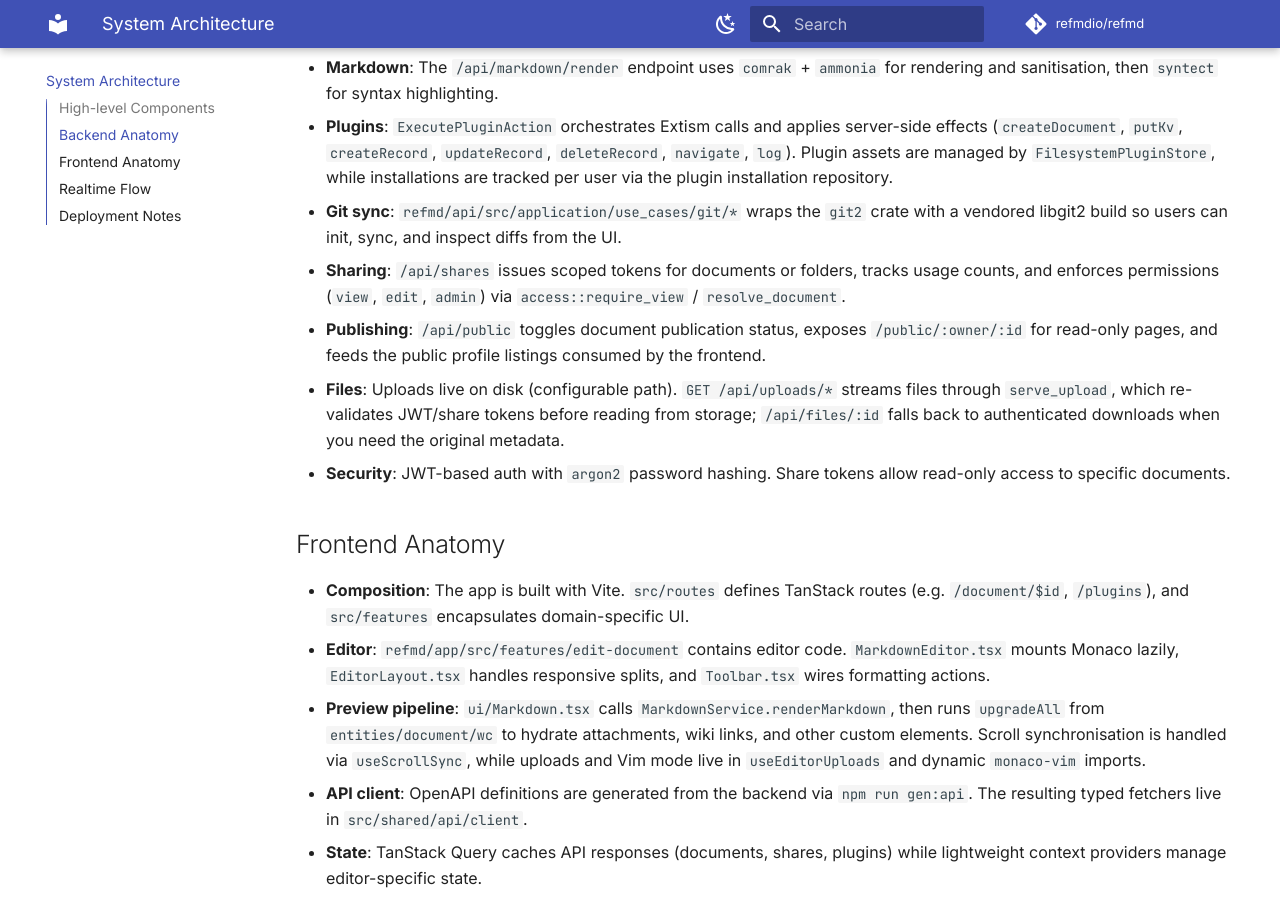
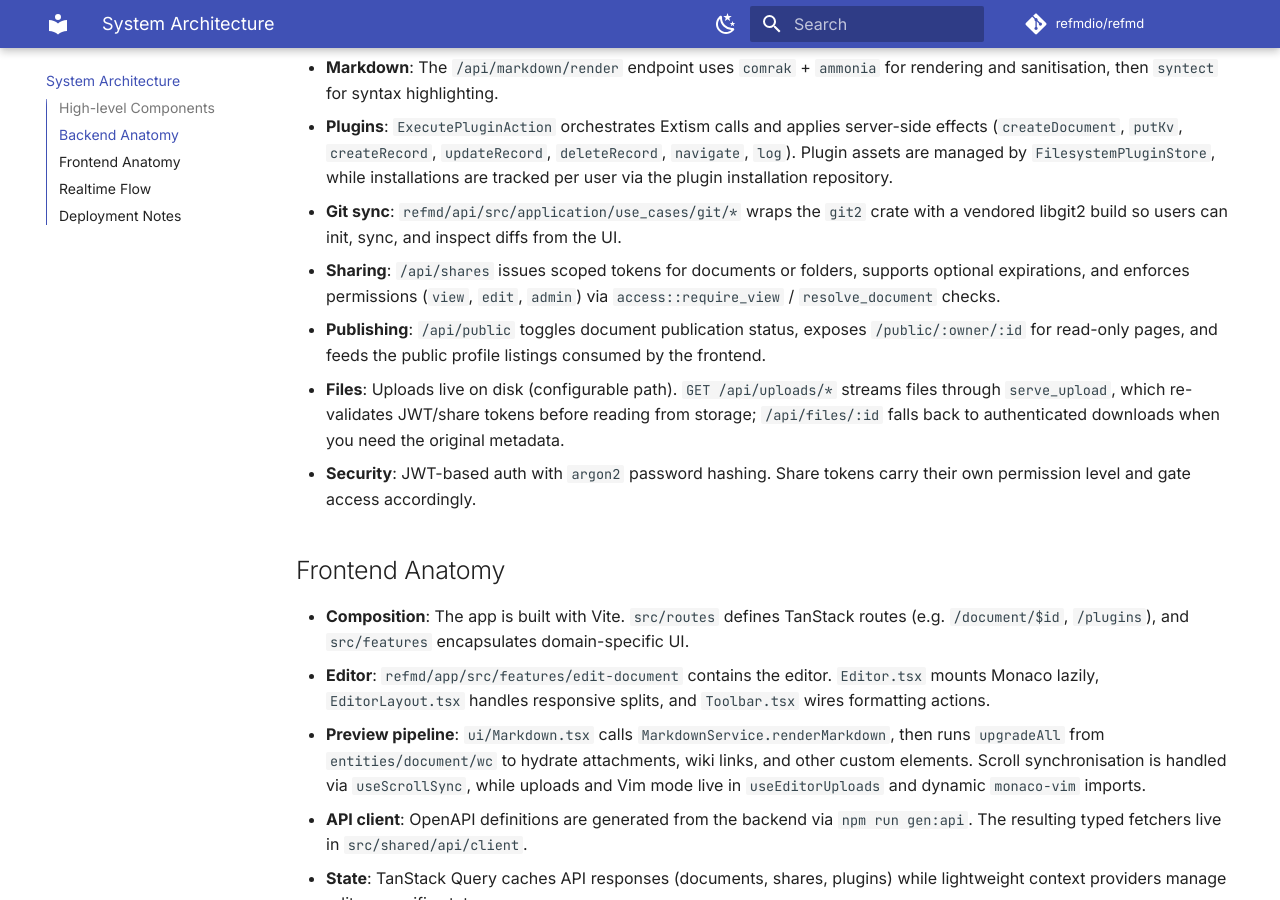
Before and after one commit to refmdio/docs, an MkDocs documentation site: the page built from docs/architecture.md, in a window 1280 px wide and 900 px high, scrolled down 866 px. Built offline with MkDocs 1.6.1 and Material for MkDocs 9.7.7, drawn with Linux system fonts in a browser that asks for light colours; comment, search, counter and statistics services are not loaded.

Commit message:
update: docs

```diff
--- a/docs/architecture.md
+++ b/docs/architecture.md
@@ -23,15 +23,15 @@ Browser (React + Monaco) ──> Axum API (Rust)
 - **Markdown**: The `/api/markdown/render` endpoint uses `comrak` + `ammonia` for rendering and sanitisation, then `syntect` for syntax highlighting.
 - **Plugins**: `ExecutePluginAction` orchestrates Extism calls and applies server-side effects (`createDocument`, `putKv`, `createRecord`, `updateRecord`, `deleteRecord`, `navigate`, `log`). Plugin assets are managed by `FilesystemPluginStore`, while installations are tracked per user via the plugin installation repository.
 - **Git sync**: `refmd/api/src/application/use_cases/git/*` wraps the `git2` crate with a vendored libgit2 build so users can init, sync, and inspect diffs from the UI.
-- **Sharing**: `/api/shares` issues scoped tokens for documents or folders, tracks usage counts, and enforces permissions (`view`, `edit`, `admin`) via `access::require_view` / `resolve_document`.
+- **Sharing**: `/api/shares` issues scoped tokens for documents or folders, supports optional expirations, and enforces permissions (`view`, `edit`, `admin`) via `access::require_view` / `resolve_document` checks.
 - **Publishing**: `/api/public` toggles document publication status, exposes `/public/:owner/:id` for read-only pages, and feeds the public profile listings consumed by the frontend.
 - **Files**: Uploads live on disk (configurable path). `GET /api/uploads/*` streams files through `serve_upload`, which re-validates JWT/share tokens before reading from storage; `/api/files/:id` falls back to authenticated downloads when you need the original metadata.
-- **Security**: JWT-based auth with `argon2` password hashing. Share tokens allow read-only access to specific documents.
+- **Security**: JWT-based auth with `argon2` password hashing. Share tokens carry their own permission level and gate access accordingly.
 
 ## Frontend Anatomy
 
 - **Composition**: The app is built with Vite. `src/routes` defines TanStack routes (e.g. `/document/$id`, `/plugins`), and `src/features` encapsulates domain-specific UI.
-- **Editor**: `refmd/app/src/features/edit-document` contains editor code. `MarkdownEditor.tsx` mounts Monaco lazily, `EditorLayout.tsx` handles responsive splits, and `Toolbar.tsx` wires formatting actions.
+- **Editor**: `refmd/app/src/features/edit-document` contains the editor. `Editor.tsx` mounts Monaco lazily, `EditorLayout.tsx` handles responsive splits, and `Toolbar.tsx` wires formatting actions.
 - **Preview pipeline**: `ui/Markdown.tsx` calls `MarkdownService.renderMarkdown`, then runs `upgradeAll` from `entities/document/wc` to hydrate attachments, wiki links, and other custom elements. Scroll synchronisation is handled via `useScrollSync`, while uploads and Vim mode live in `useEditorUploads` and dynamic `monaco-vim` imports.
 - **API client**: OpenAPI definitions are generated from the backend via `npm run gen:api`. The resulting typed fetchers live in `src/shared/api/client`.
 - **State**: TanStack Query caches API responses (documents, shares, plugins) while lightweight context providers manage editor-specific state.
```
Also changed, not shown: docs/editor.md (+1 -1 lines), docs/plugins/index.md (+1 -1 lines).
